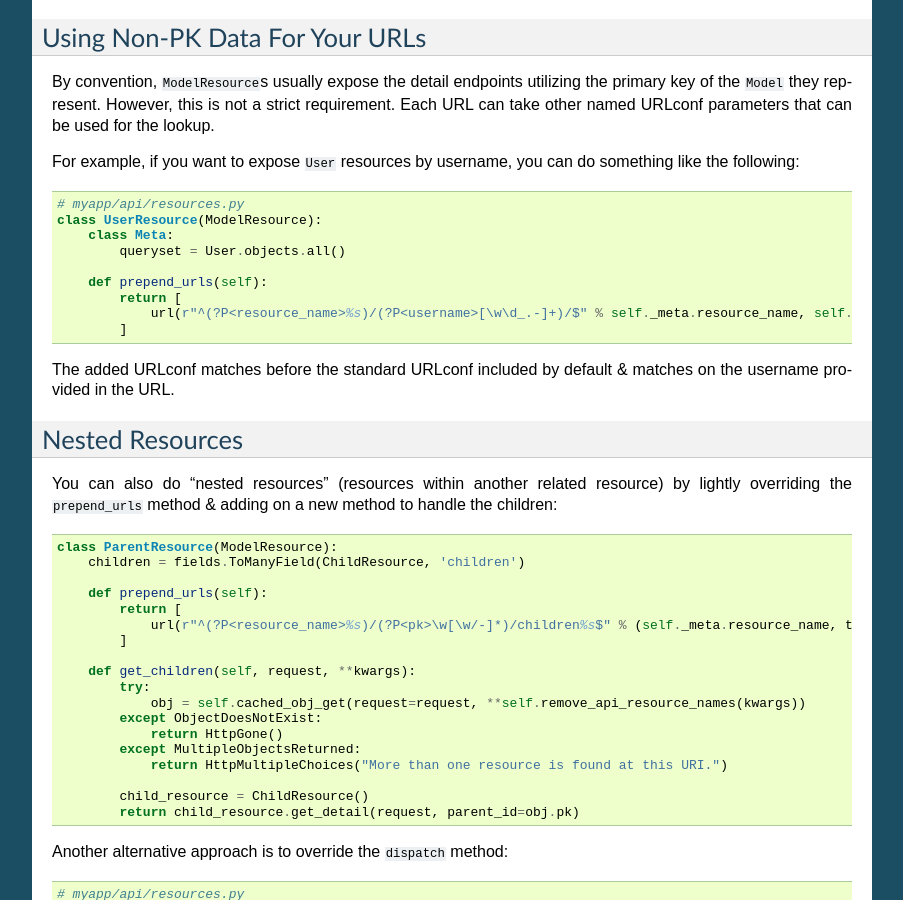
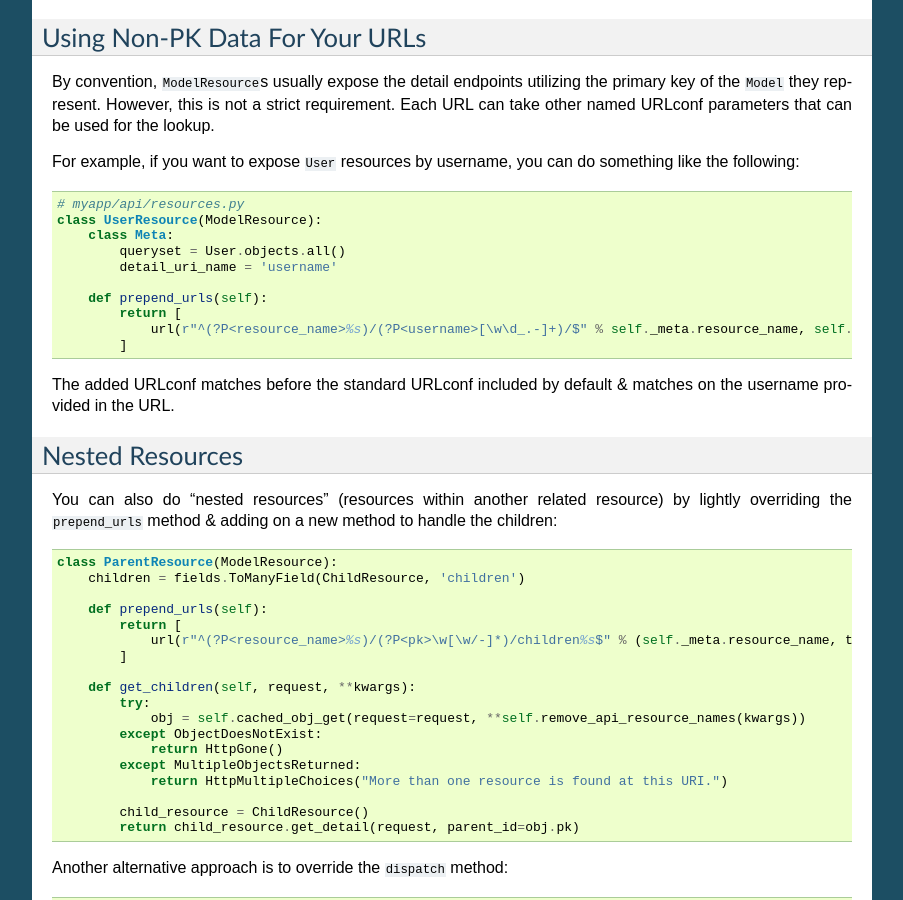
Before and after one commit to django-tastypie/django-tastypie, a Sphinx documentation site: the page built from docs/cookbook.rst, in a window 1280 px wide and 900 px high, scrolled down 1014 px. Shown: the whole window, without its empty margins (198-1101 px from the left). Built offline with Sphinx 7.4.7, drawn with Linux system fonts in a browser that asks for light colours; pages that are not in the unit, such as notebooks, are missing from menus.

Commit message:
add detail_uri_name to Non-PK URL example
This is a crucial detail missing that ought to be included in the example. The resource_uri generated from the example and included in the response is inherently incorrect, given the desired result. EG, if you want to use a non-pk you want to query a ModelResource like this, you'll want the resource_uri updated. If you don't, hopefully you'll notice that the example includes meta.detail_uri_name :)

```diff
--- a/docs/cookbook.rst
+++ b/docs/cookbook.rst
@@ -80,6 +80,7 @@ something like the following::
     class UserResource(ModelResource):
         class Meta:
             queryset = User.objects.all()
+            detail_uri_name = 'username'
 
         def prepend_urls(self):
             return [
```
